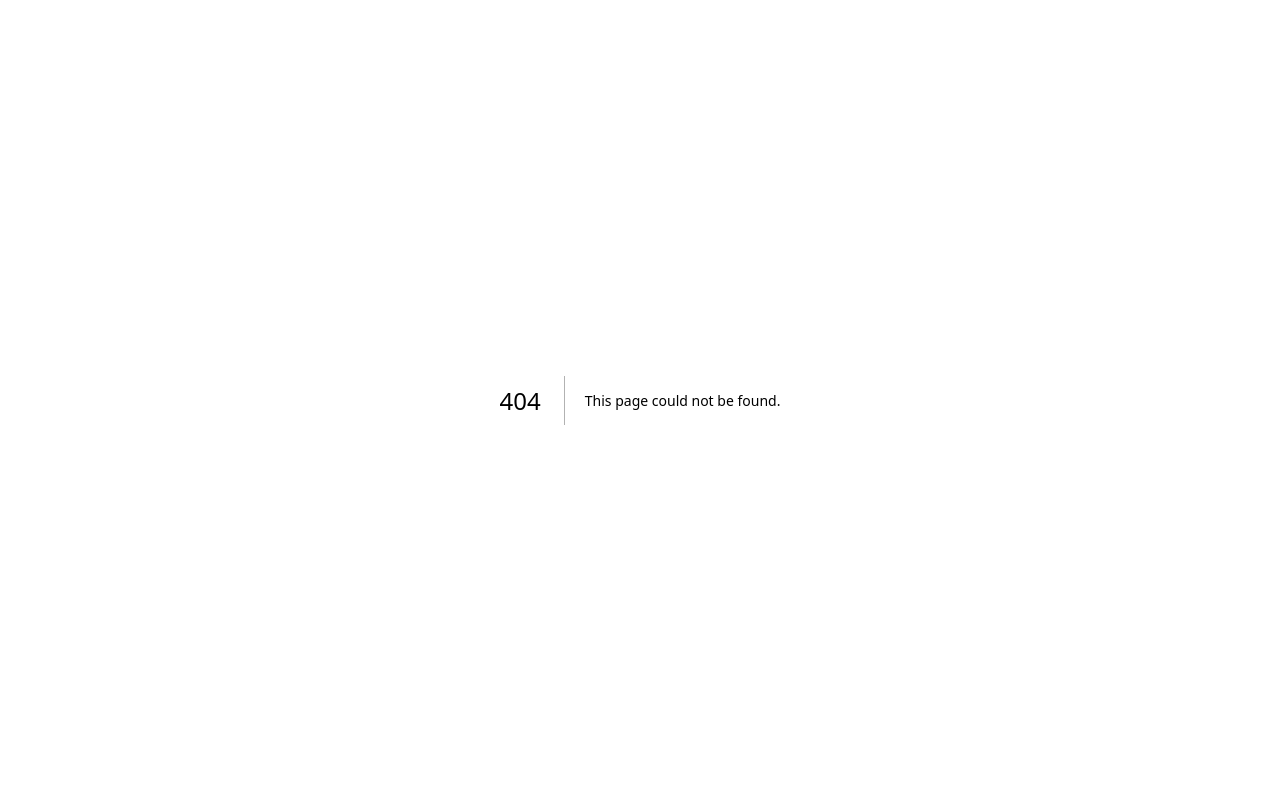
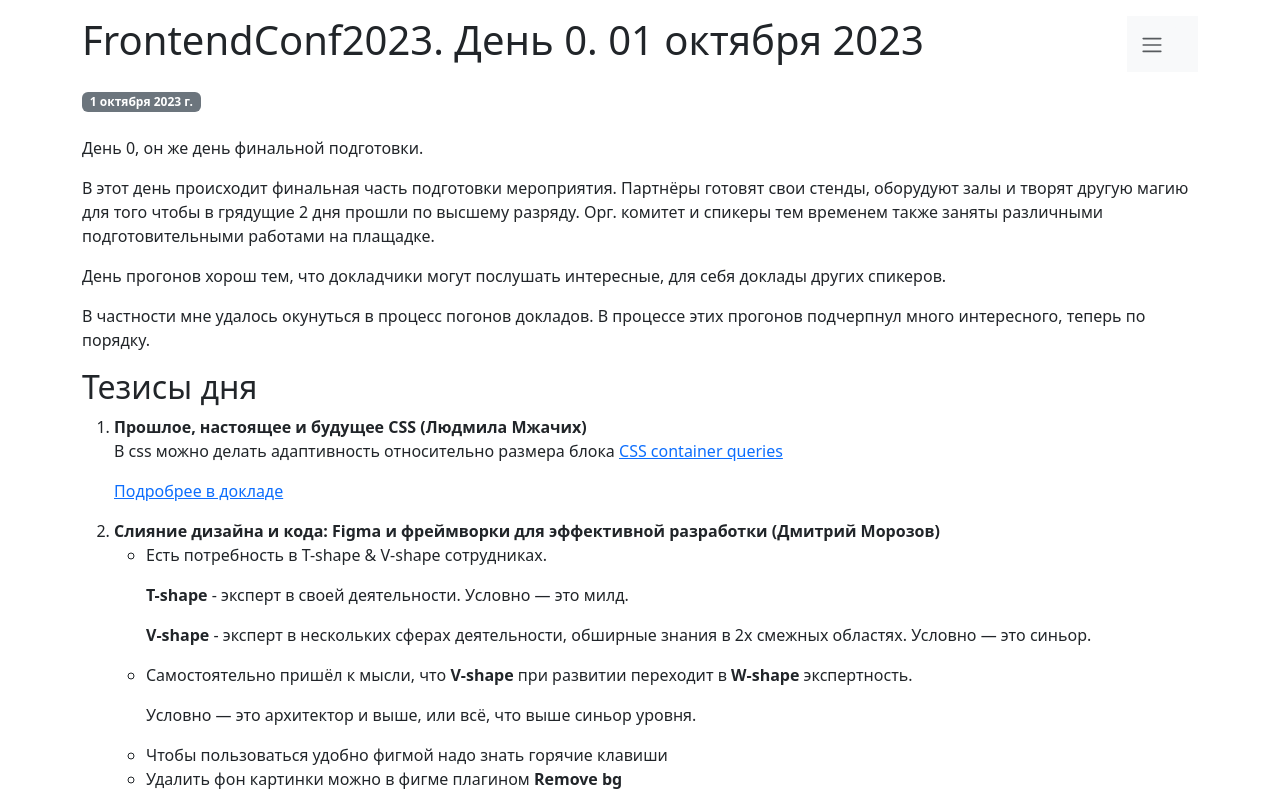
Before and after one commit to taraswww777/taraswww777.dev, a Next.js app: page /articles/2023-10-01-frontend-conf-day-0 in a window 1280 px wide. Before the commit this address had no page. Shown: the top 794 px of the page. Built offline with nearby package versions, Linux system fonts and the light colour scheme.

Commit message:
update 2023-10-01-frontend-conf-day-0.mdx

```diff
--- a/src/pages/articles/2023-frontend-conf-day-0.mdx
+++ b/src/pages/articles/2023-10-01-frontend-conf-day-0.mdx
@@ -1,13 +1,9 @@
-import {HeadTitle} from 'src/components/mdx/HeadTitle';
-import {PageTemplates} from 'src/components/PageTemplates';
-import {titleWithSiteName} from '../../utils/titleWithSiteName';
+import {ArticleTemplate} from 'src/components/mdx';
 
-<HeadTitle title={titleWithSiteName('FrontendConf2023. День 0')} />
-
-<PageTemplates header={<h1>FrontendConf2023. День 0. 01 октября 2023</h1>}>
-
-  <time pubdate datetime="2023-10-01" className="badge bg-secondary mb-4">1 октября 2023</time>
-
+<ArticleTemplate
+  pubdate={'2023-10-01'}
+  title={'FrontendConf2023. День 0. 01 октября 2023'}
+>
   День 0, он же день финальной подготовки.
 
   В этот день происходит финальная часть подготовки мероприятия.
@@ -132,4 +128,4 @@ import {titleWithSiteName} from '../../utils/titleWithSiteName';
   - С подачи Дарии Корчугановой, сделал усилие и наконец то сделал на своём раздел со статьями. Спасибо Дарье за сие :)
 
   В переди ещё 2 интересных дня ...
-</PageTemplates>
+</ArticleTemplate>
--- a/src/pages/articles/index.mdx
+++ b/src/pages/articles/index.mdx
@@ -10,7 +10,7 @@ import {VerticalNav} from '../../components/vertical-nav';
     items={{
       '/articles/2023-12-13-decomposition-of-components-in-ui': 'Декомпозиция компонентов в UI',
       '/articles/2023-11-03-ts-as-const': 'TS. Какая польза от as const',
-      '/articles/2023-frontend-conf-day-0': 'FrontendConf 2023 день 0',
+      '/articles/2023-10-01-frontend-conf-day-0': 'FrontendConf 2023 день 0',
       //  '/articles/2023-frontend-conf-day-1': 'FrontendConf 2023 день 1',
       //  '/articles/2023-frontend-conf-day-2': 'FrontendConf 2023 день 2',
     }}
```
